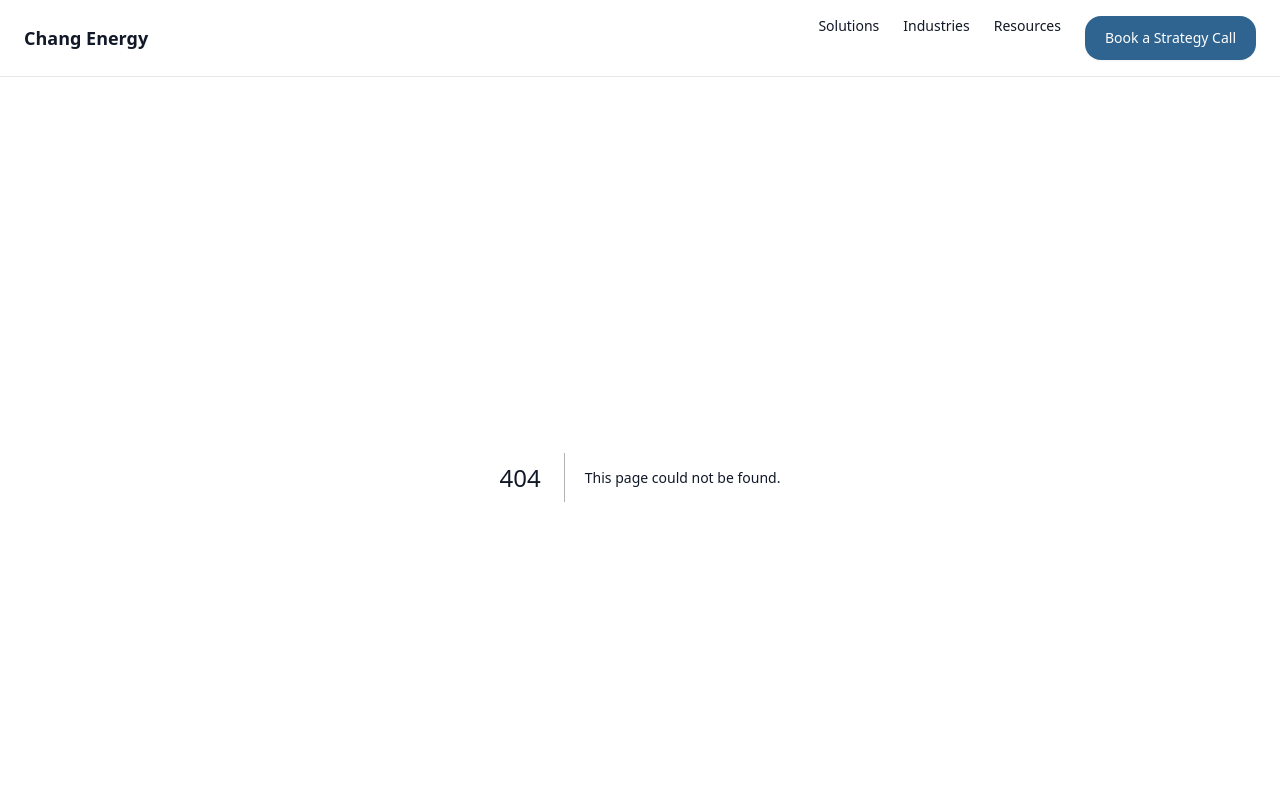
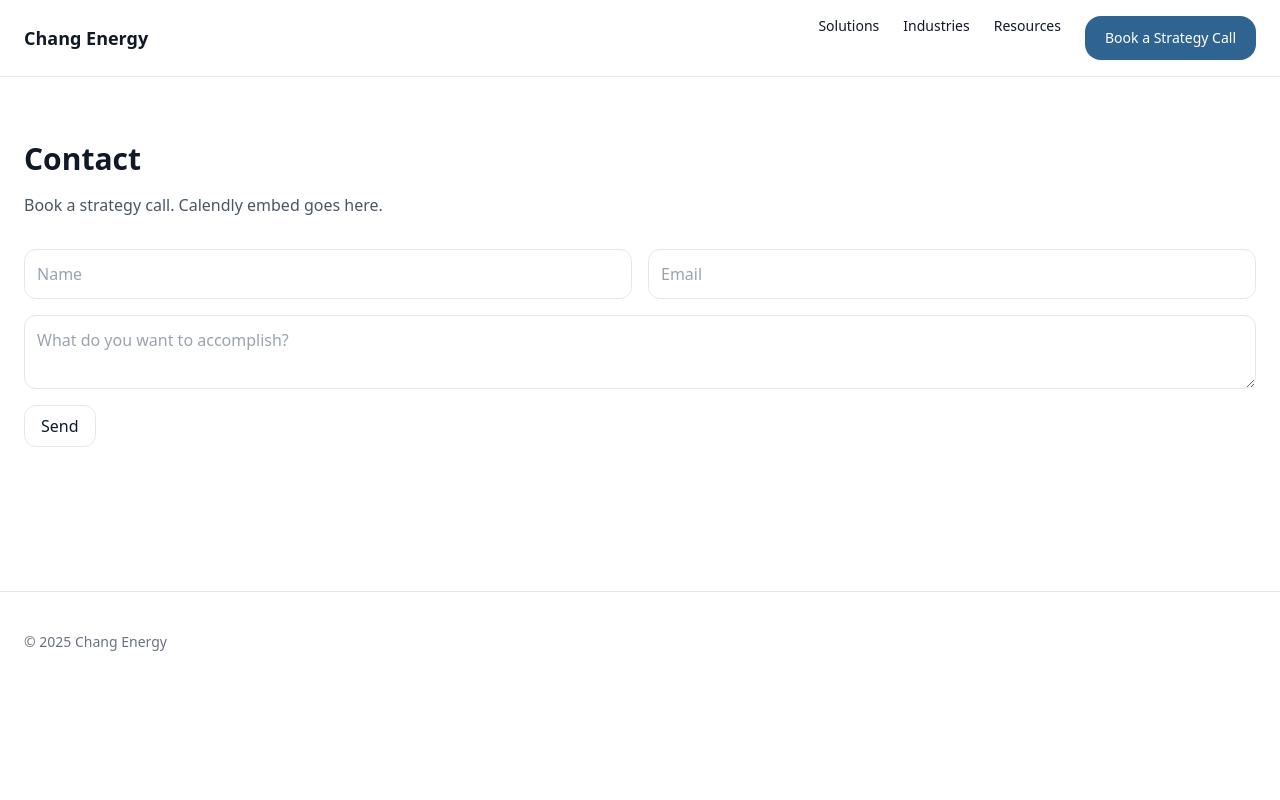
Before and after one commit to Alychang894/chang-energy-site, a Next.js app: page /contact in a window 1280 px wide. Before the commit this address had no page. Shown: the top 800 px of the page. Built offline with nearby package versions, Linux system fonts and the light colour scheme.

Commit message:
Create page.tsx

```diff
--- /dev/null
+++ b/app/contact/page.tsx
@@ -0,0 +1,14 @@
+export default function Page(){
+  return (
+    <section className="py-16">
+      <h1 className="text-3xl font-semibold">Contact</h1>
+      <p className="mt-4 text-gray-600">Book a strategy call. Calendly embed goes here.</p>
+      <form className="mt-8 grid md:grid-cols-2 gap-4">
+        <input className="border rounded-xl p-3" placeholder="Name"/>
+        <input className="border rounded-xl p-3" placeholder="Email"/>
+        <textarea className="border rounded-xl p-3 md:col-span-2" placeholder="What do you want to accomplish?"/>
+        <button className="border rounded-xl px-4 py-2 w-fit">Send</button>
+      </form>
+    </section>
+  )
+}
```
